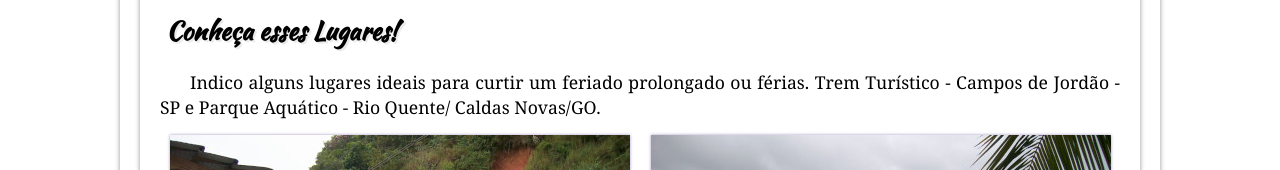
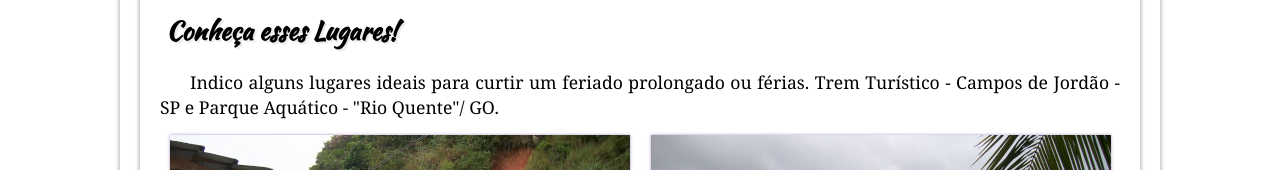
Before and after one commit to profamignez/blog_mignez, a plain HTML site: page index.html in a window 1280 px wide. Shown: the part 683-853 px from the top of the page. Drawn offline with nearby package versions, Linux system fonts and the light colour scheme.

Commit message:
Atualização.

```diff
--- a/index.html
+++ b/index.html
@@ -38,7 +38,7 @@
     <p>Acesse o <strong>Artigo</strong> - <a href="artigo_Leituras_Psicodramaticas.pdf" target="_blank" class="externo" rel="external">Leituras Sociodramáticas – Africanidades: Interconexões, fuxicos, milongas e os griots.</a>Trabalho vindouro do estágio da Pós-Graduação em <strong>Psicodrama Socioeducacional</strong> na <abbr title="Associação Brasileira de Psicodrama e Sociodrama">ABPS</abbr> (2018).</p>
 
         <h2>Conheça esses Lugares!</h2>
-        <p>Indico alguns lugares ideais para curtir um feriado prolongado ou férias. Trem Turístico - Campos de Jordão - SP e Parque Aquático - Rio Quente/ Caldas Novas/GO.</p>
+        <p>Indico alguns lugares ideais para curtir um feriado prolongado ou férias. Trem Turístico - Campos de Jordão - SP e Parque Aquático - "Rio Quente"/ GO.</p>
 
             <img src="imagens/viagem_campos_460x375.jpg" alt="Campos_de_jordao">
             <img src="imagens/pq_aquatico.460x375.jpg" alt="pq_aquatico-SP">
```
